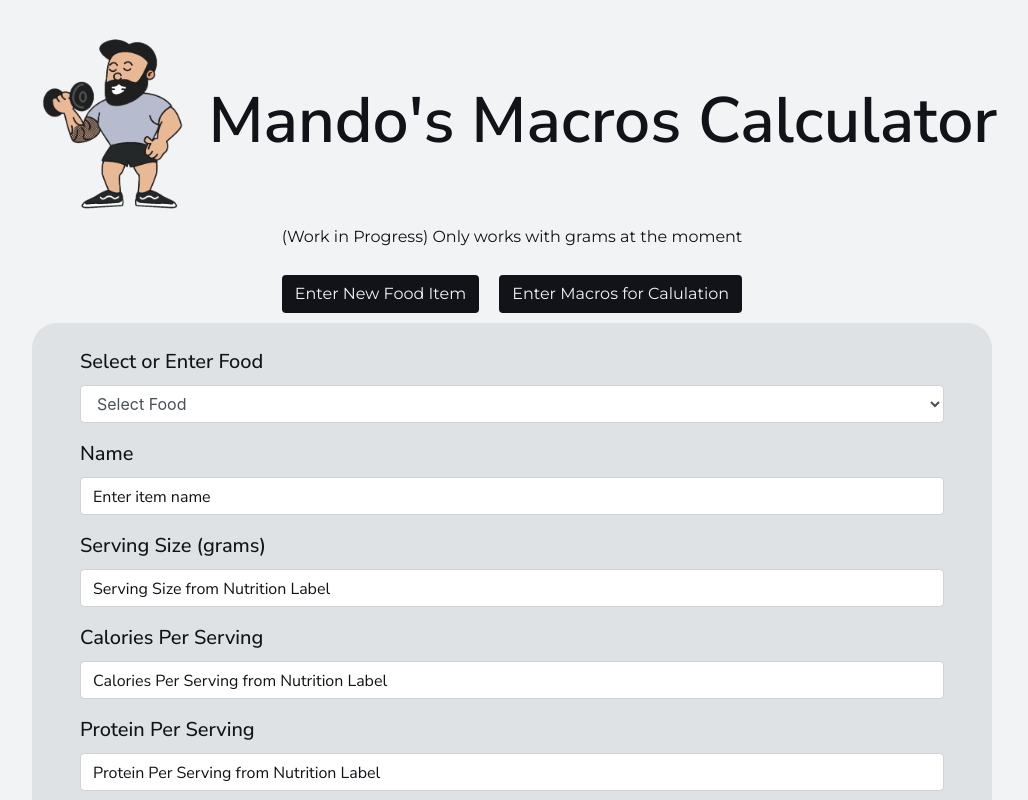
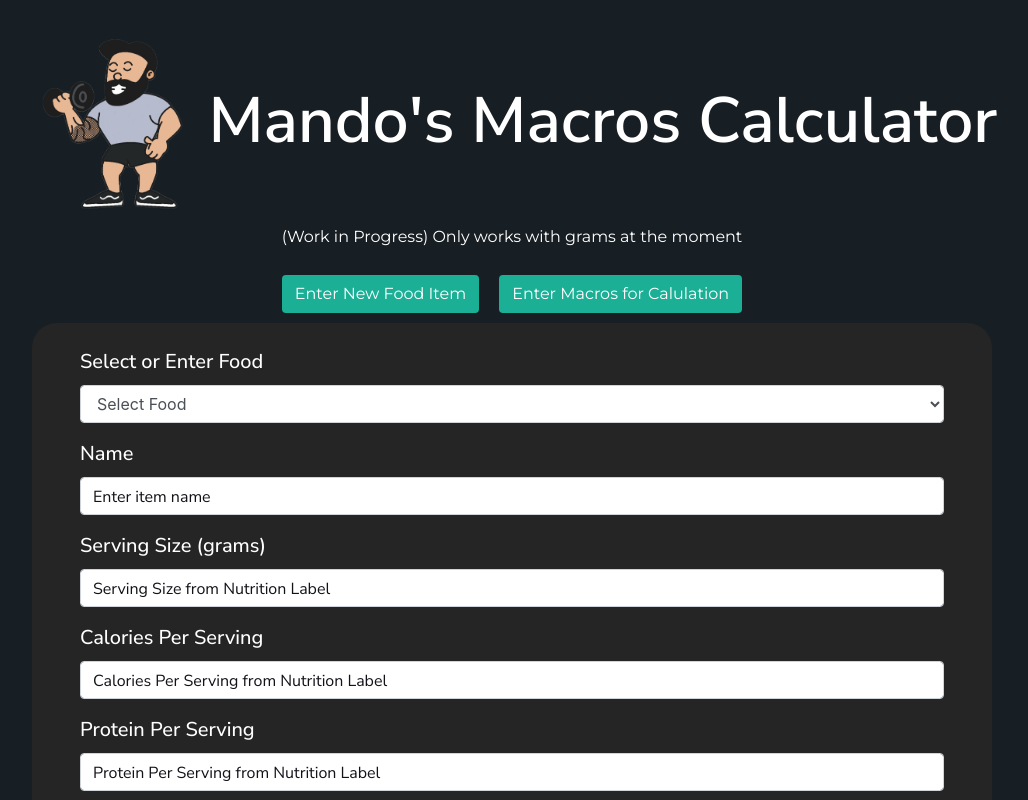
Before and after one commit to armandoroman20/macro-calculator, a website: page index.html in a window 1280 px wide. Shown: the top 800 px of the page, without its empty margins (128-1156 px from the left). Drawn offline with nearby package versions, Linux system fonts and the light colour scheme.

Commit message:
changed colors

```diff
--- a/style.css
+++ b/style.css
@@ -1,3 +1,10 @@
+/* colors
+light gray: #fcfcfc
+dark gray: #252525
+darkest gray: #181f24
+green: #1baf95
+font color: white */
+
 body {
   font-size: 16px;
 }
@@ -11,14 +18,14 @@ h2, h3, h4, h5, p, .btn  {
   padding-left: 40px;
   padding-right: 40px;
   padding-bottom: 40px;
-  background: #f2f3f5;
+  background: #181f24;
 }
 
 .mainFormContainer {
   margin-right: 10%;
   margin-left: 10%;
   padding: 2% 4%;
-  background: #dee2e4;
+  background: #252525;
   border-radius: 25px;
 }
 
@@ -34,7 +41,7 @@ h1 {
   font-family: "Nunito Sans", sans-serif;
   font-weight: 600;
   font-size: 4em;
-  color: #121319;
+  color: #ffffff;
 }
 
 p {
@@ -45,7 +52,7 @@ p {
 label {
   font-size: 1.25em;
   font-weight: 500;
-  color: #121319;
+  color: #ffffff;
 }
 
 img.logo {
@@ -55,7 +62,7 @@ img.logo {
 
 .title, .disclaimer {
   text-align: center;
-  color: #121319;
+  color: #ffffff;
 }
 
 .title {
@@ -85,12 +92,13 @@ img.logo {
 }
 
 button {
-  background: #121319;
-  color: #f2f3f5;
+  background: #1baf95;
+  color: #ffffff;
 }
 
 button:hover {
-  color: #dee2e4;
+  background: #fcfcfc;
+  color: #ffffff;
 }
 
 
```
